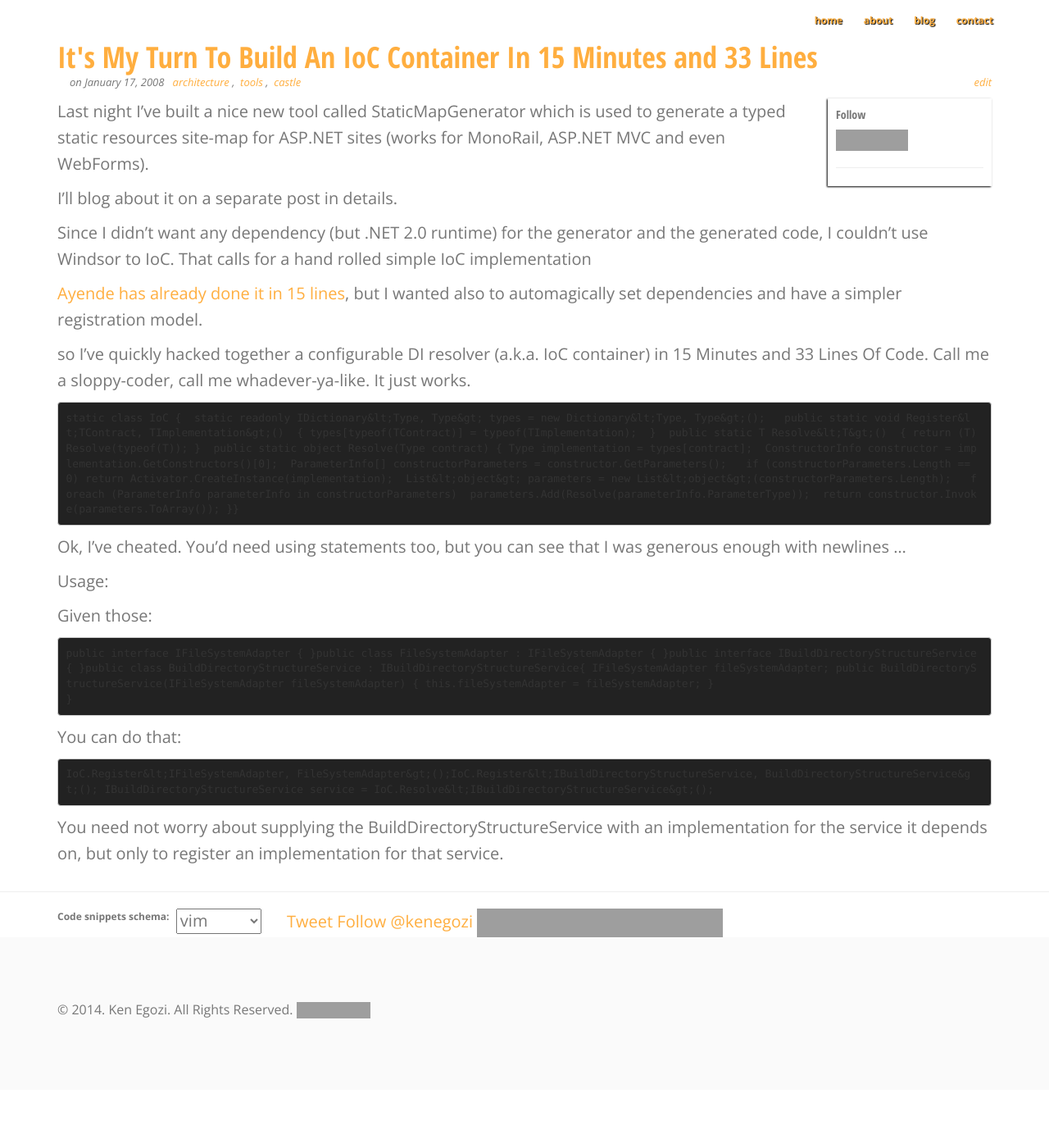
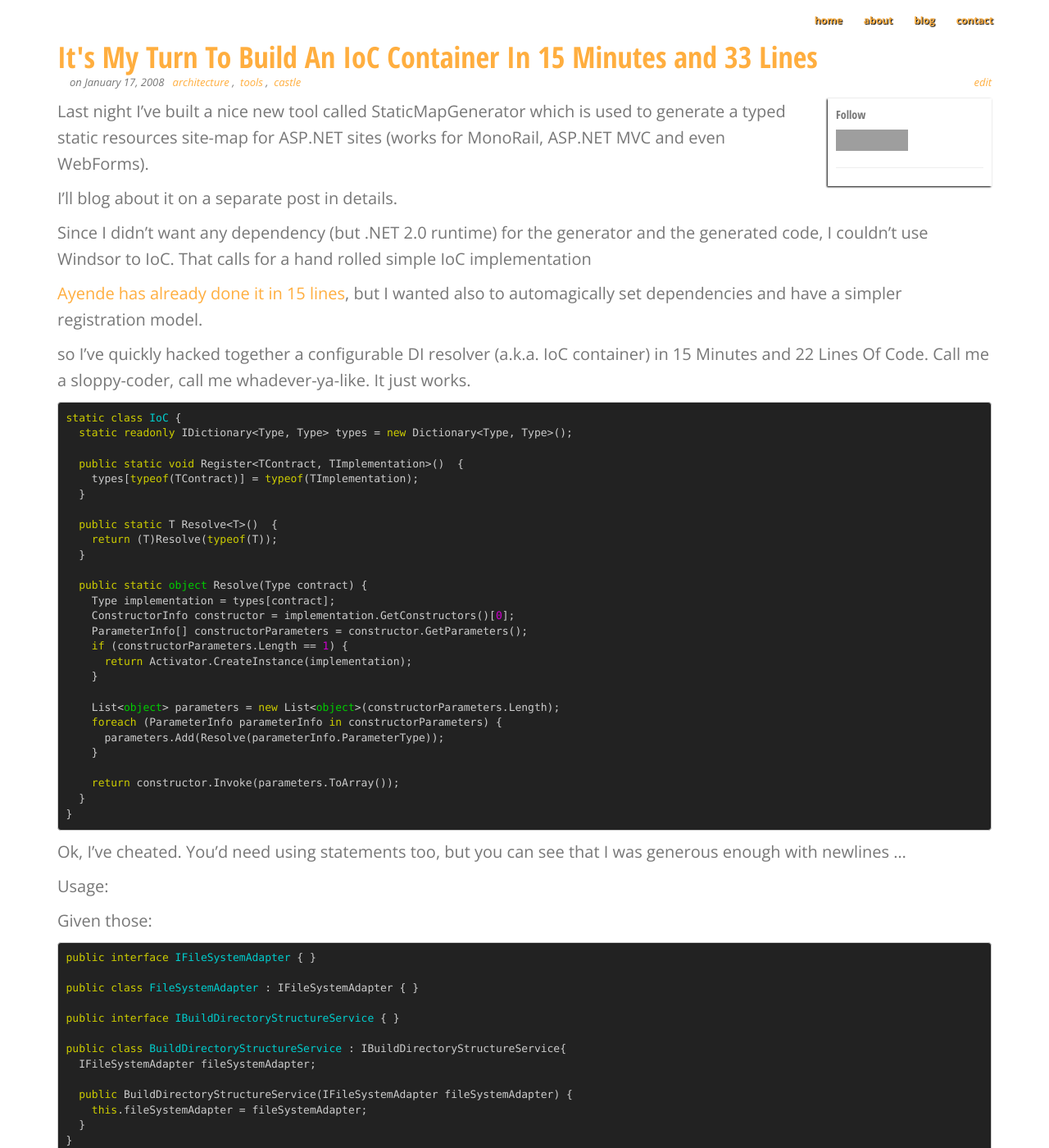
Before and after one commit to kenegozi/kenegozi.github.io, a Jekyll site: the page built from _posts/2008-01-17-its-my-turn-to-build-an-ioc-container-in-15-minutes-and-33-lines.markdown, in a window 1280 px wide and 1400 px high, cut to the strip 0-1400 px from the top of the window. Shown: the whole strip at 82% size. Built offline with Jekyll 4.4.1, drawn with Linux system fonts in a browser that asks for light colours; nearby versions of some CDN libraries; comment, search, counter and statistics services are not loaded; some of the changed text lies outside the part shown; grey boxes are pictures that could not be loaded.

Commit message:
code snippet fix

````diff
--- a/_posts/2008-01-17-its-my-turn-to-build-an-ioc-container-in-15-minutes-and-33-lines.markdown
+++ b/_posts/2008-01-17-its-my-turn-to-build-an-ioc-container-in-15-minutes-and-33-lines.markdown
@@ -15,26 +15,66 @@ Since I didn't want any dependency (but .NET 2.0 runtime) for the generator and
 
 [Ayende has already done it in 15 lines](http://www.ayende.com/Blog/archive/2007/10/20/Building-an-IoC-container-in-15-lines-of-code.aspx), but I wanted also to automagically set dependencies and have a simpler registration model.
 
-so I've quickly hacked together a configurable DI resolver (a.k.a. IoC container) in 15 Minutes and 33 Lines Of Code. Call me a sloppy-coder, call me whadever-ya-like. It just works.
+so I've quickly hacked together a configurable DI resolver (a.k.a. IoC container) in 15 Minutes and 22 Lines Of Code. Call me a sloppy-coder, call me whadever-ya-like. It just works.
 
-```
-static class IoC {  static readonly IDictionary&lt;Type, Type&gt; types = new Dictionary&lt;Type, Type&gt;();   public static void Register&lt;TContract, TImplementation&gt;()  { types[typeof(TContract)] = typeof(TImplementation);  }  public static T Resolve&lt;T&gt;()  { return (T)Resolve(typeof(T)); }  public static object Resolve(Type contract) { Type implementation = types[contract];  ConstructorInfo constructor = implementation.GetConstructors()[0];  ParameterInfo[] constructorParameters = constructor.GetParameters();   if (constructorParameters.Length == 0) return Activator.CreateInstance(implementation);  List&lt;object&gt; parameters = new List&lt;object&gt;(constructorParameters.Length);   foreach (ParameterInfo parameterInfo in constructorParameters)  parameters.Add(Resolve(parameterInfo.ParameterType));  return constructor.Invoke(parameters.ToArray()); }}
-```
+{% highlight csharp %}
+static class IoC {
+  static readonly IDictionary<Type, Type> types = new Dictionary<Type, Type>();
+
+  public static void Register<TContract, TImplementation>()  {
+    types[typeof(TContract)] = typeof(TImplementation);
+  }
+
+  public static T Resolve<T>()  {
+    return (T)Resolve(typeof(T));
+  }
+
+  public static object Resolve(Type contract) {
+    Type implementation = types[contract];
+    ConstructorInfo constructor = implementation.GetConstructors()[0];
+    ParameterInfo[] constructorParameters = constructor.GetParameters();
+    if (constructorParameters.Length == 1) {
+      return Activator.CreateInstance(implementation);
+    }
+
+    List<object> parameters = new List<object>(constructorParameters.Length);
+    foreach (ParameterInfo parameterInfo in constructorParameters) {
+      parameters.Add(Resolve(parameterInfo.ParameterType));
+    }
+
+    return constructor.Invoke(parameters.ToArray());
+  }
+}
+{% endhighlight %}
 
 Ok, I've cheated. You'd need using statements too, but you can see that I was generous enough with newlines ...
 
 Usage:
 
 Given those:
-```
-public interface IFileSystemAdapter { }public class FileSystemAdapter : IFileSystemAdapter { }public interface IBuildDirectoryStructureService { }public class BuildDirectoryStructureService : IBuildDirectoryStructureService{ IFileSystemAdapter fileSystemAdapter; public BuildDirectoryStructureService(IFileSystemAdapter fileSystemAdapter) { this.fileSystemAdapter = fileSystemAdapter; }
+{% highlight csharp %}
+public interface IFileSystemAdapter { }
+
+public class FileSystemAdapter : IFileSystemAdapter { }
+
+public interface IBuildDirectoryStructureService { }
+
+public class BuildDirectoryStructureService : IBuildDirectoryStructureService{
+  IFileSystemAdapter fileSystemAdapter;
+
+  public BuildDirectoryStructureService(IFileSystemAdapter fileSystemAdapter) {
+    this.fileSystemAdapter = fileSystemAdapter;
+  }
 }
-```
+{% endhighlight %}
 
 
 You can do that:
 
-```
-IoC.Register&lt;IFileSystemAdapter, FileSystemAdapter&gt;();IoC.Register&lt;IBuildDirectoryStructureService, BuildDirectoryStructureService&gt;(); IBuildDirectoryStructureService service = IoC.Resolve&lt;IBuildDirectoryStructureService&gt;();
-```
+{% highlight csharp %}
+IoC.Register<IFileSystemAdapter, FileSystemAdapter>();
+IoC.Register<IBuildDirectoryStructureService, BuildDirectoryStructureService>();
+IBuildDirectoryStructureService service = IoC.Resolve<IBuildDirectoryStructureService>();
+{% endhighlight %}
+
 You need not worry about supplying the BuildDirectoryStructureService with an implementation for the service it depends on, but only to register an implementation for that service.
````
